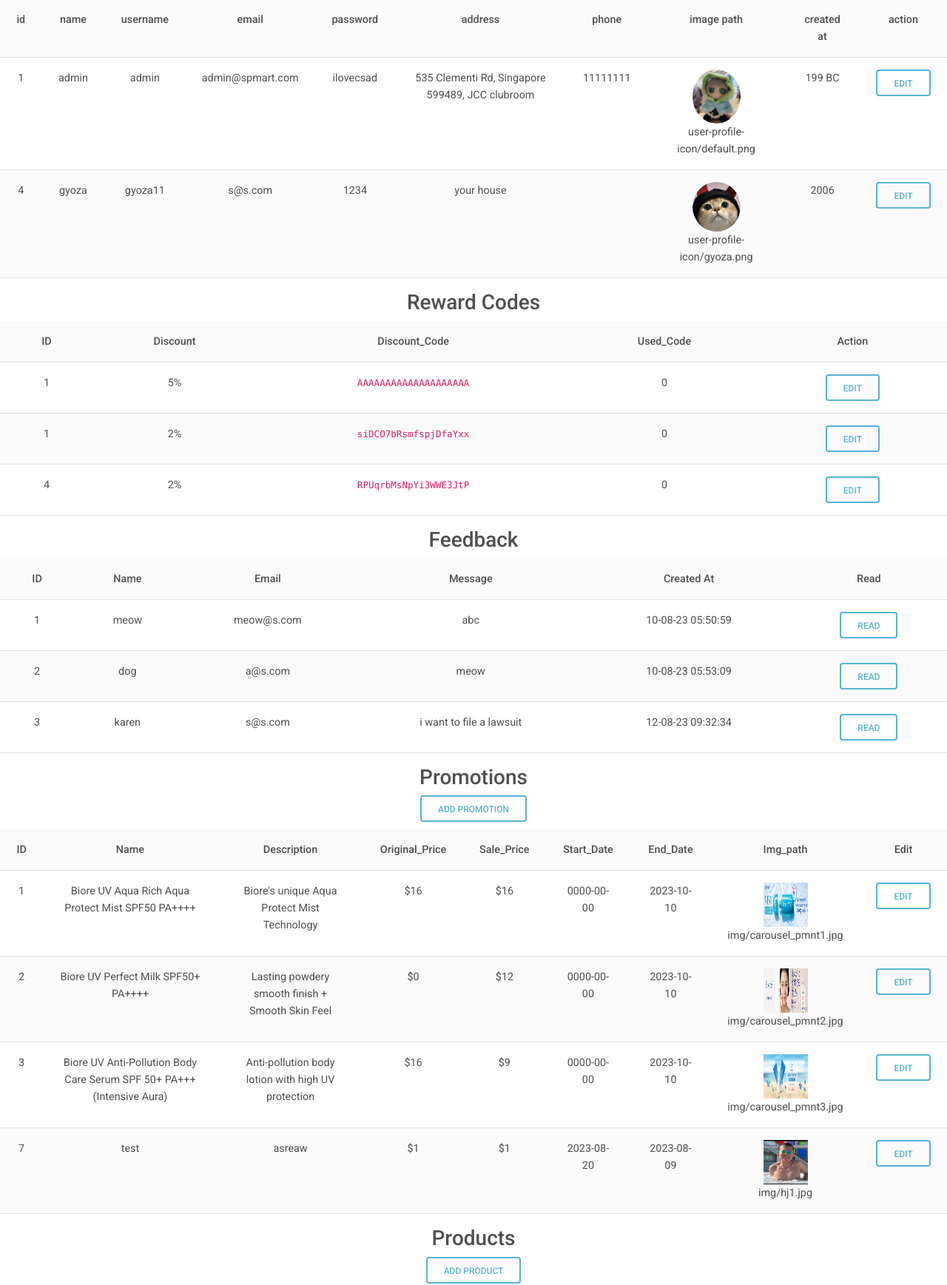
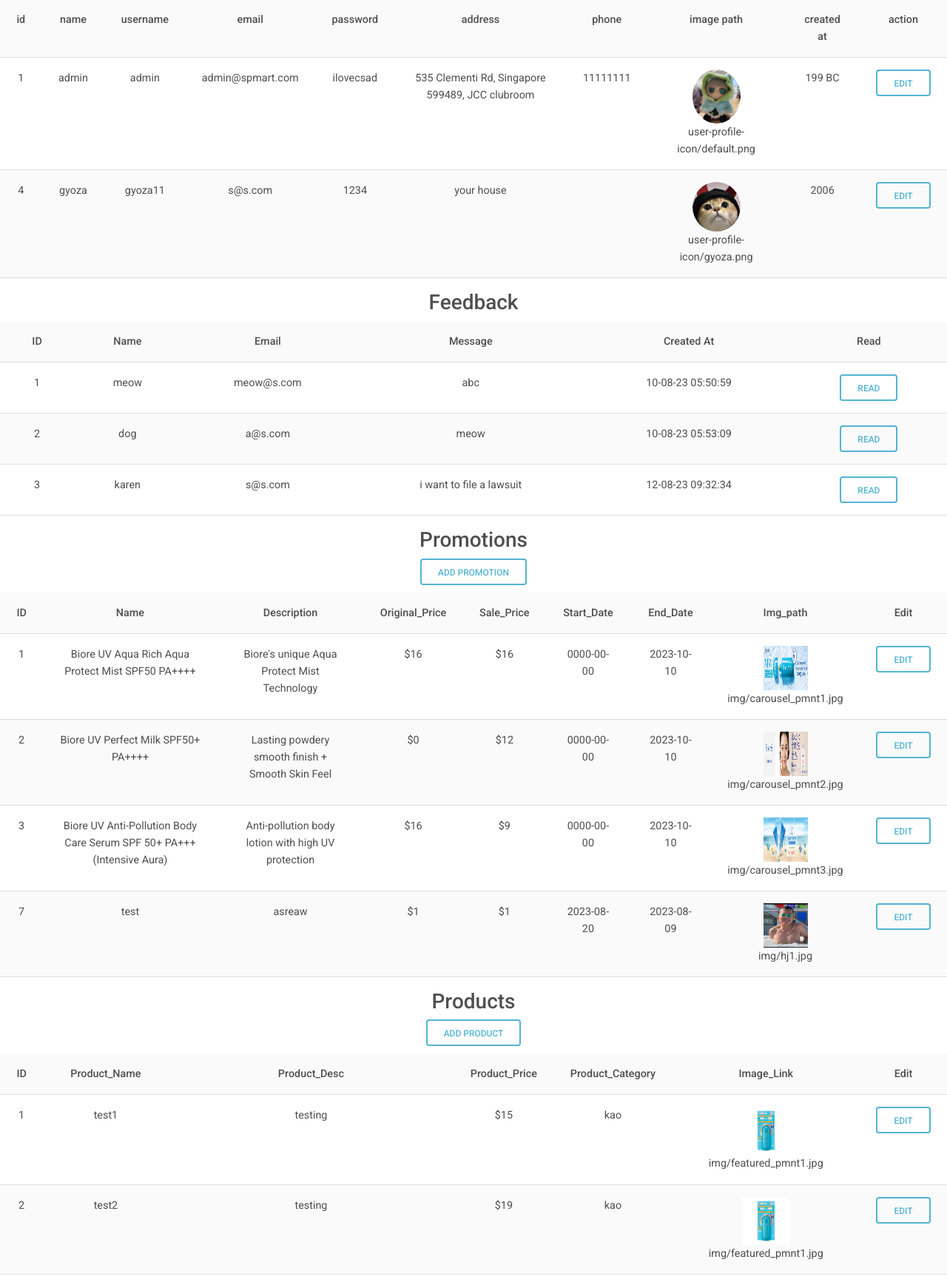
Before and after one commit to koize/spmart, a PHP site: page /dashboard.php in a window 1280 px wide. Shown: the part 150-1887 px from the top of the page at 74% size. Run offline with PHP 8.4, Linux system fonts and the light colour scheme; a user stored in the database is signed in; data comes from the database, SQL or seed files in the repository; some libraries are stand-ins or nearby versions.

Commit message:
remove promo code system UI from dashboard

```diff
--- a/spmart/dashboard.php
+++ b/spmart/dashboard.php
@@ -1,5 +1,3 @@
-<!DOCTYPE html>
-<html lang="en">
 <?php
 session_start();
 // Check if the user is logged in
@@ -16,11 +14,14 @@ if ($_COOKIE['id'] != "1") {
 
 ?>
 
+<!DOCTYPE html>
+<html lang="en">
+
 <head>
     <meta charset="UTF-8" />
     <meta name="viewport" content="width=device-width, initial-scale=1, shrink-to-fit=no" />
     <meta http-equiv="x-ua-compatible" content="ie=edge" />
-    <title>CSAD Admin dashboard</title>
+    <title>SPmart Admin dashboard</title>
     <!-- Font Awesome -->
     <link rel="stylesheet" href="https://use.fontawesome.com/releases/v5.11.2/css/all.css" />
     <!-- Google Fonts Roboto -->
@@ -189,29 +190,7 @@ if ($_COOKIE['id'] != "1") {
         //echo "<script>$(document).ready(function() { $('#edit" . $row['id'] . "').modal('show');});</script>";
     }
     ?>
-    <h3 id="reward-codes">Reward Codes</h3>
-    <table class="table table-striped">
-        <tr>
-            <th>ID</th>
-            <th>Discount</th>
-            <th>Discount_Code</th>
-            <th>Used_Code</th>
-            <th>Action</th>
-        </tr>
-        <?php
-        $sql = "SELECT * FROM reward_codes";
-        $result = $db->query($sql);
-        foreach ($result as $row) {
-            echo "<tr>";
-            echo "<td>" . $row['user_id'] . "</td>";
-            echo "<td>" . $row['discount'] . "%</td>";
-            echo "<td><code>" . $row['discount_code'] . "</code></td>";
-            echo "<td>" . $row['used_code'] . "</td>";
-            echo "<td><button type='button' class='btn btn-outline-info' data-mdb-toggle='modal' data-mdb-target='#" . "edit_code_" . $row['id'] . "'>Edit</button></td>";
-            echo "</tr>";
-        }
-        ?>
-    </table>
+
     <?php
     $sql = "SELECT * FROM reward_codes";
     $result = $db->query($sql);
```
